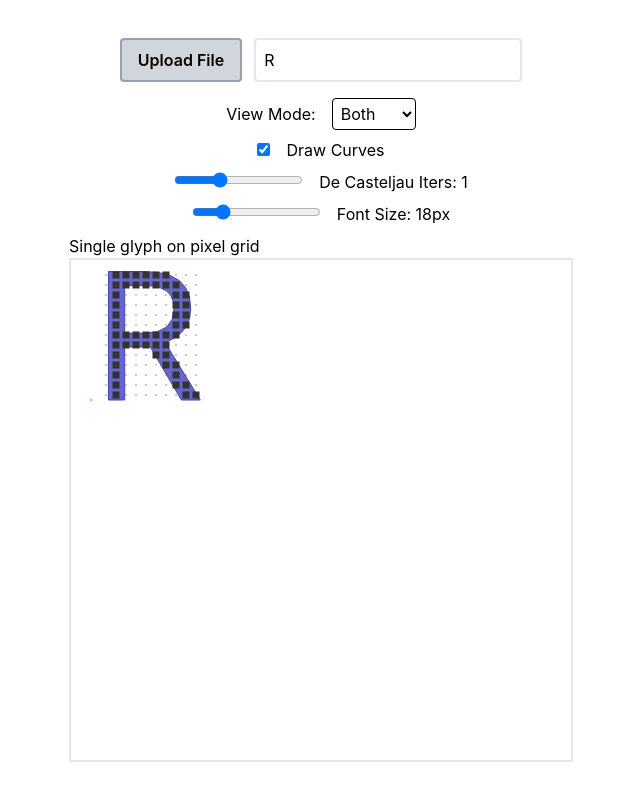
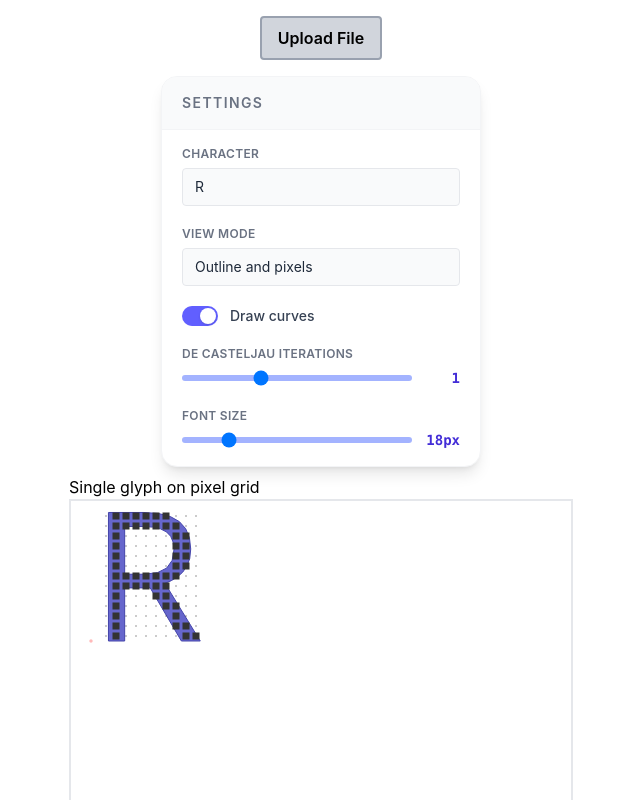
Before and after one commit to anoop901/playing-with-fonts, a React (Vite) app: page / in a window 1280 px wide. Shown: the top 800 px of the page, without its empty margins (319-959 px from the left). Built offline with nearby package versions, Linux system fonts and the light colour scheme.

Commit message:
Make settings menu look nice

```diff
--- a/src/App.tsx
+++ b/src/App.tsx
@@ -18,6 +18,11 @@ import defaultFontUrl from "./assets/NotoSans-Regular.ttf";
 import { FontRenderer } from "./util/FontRenderer";
 import { Vector2 } from "./util/Vector2";
 import clamp from "./util/clamp";
+import Input from "./components/Input";
+import Select from "./components/Select";
+import Labeled from "./components/Labeled";
+import Toggle from "./components/Toggle";
+import Slider from "./components/Slider";
 
 function App() {
   const canvasRef = useRef<HTMLCanvasElement>(null);
@@ -184,6 +189,72 @@ function App() {
     drawGlyphOnPixelGrid();
   }, [drawGlyphOnPixelGrid]);
 
+  const Settings = (
+    <div className="w-80 bg-white rounded-2xl shadow-lg border border-gray-100 overflow-hidden">
+      {/* Header */}
+      <div className="px-5 py-4 border-b border-gray-100 bg-gray-50">
+        <h2 className="text-sm font-semibold text-gray-500 uppercase tracking-widest">
+          Settings
+        </h2>
+      </div>
+
+      <div className="px-5 py-4 flex flex-col gap-5">
+        <Labeled label="Character">
+          <Input
+            type="text"
+            value={text}
+            onChange={(e) => setText(e.currentTarget.value)}
+          />
+        </Labeled>
+
+        <Labeled label="View Mode">
+          <Select
+            label="View mode"
+            value={viewMode}
+            onChange={(e) =>
+              setViewMode(
+                e.currentTarget.value as "outline" | "pixels" | "both",
+              )
+            }
+          >
+            <option value="both">Outline and pixels</option>
+            <option value="outline">Outline</option>
+            <option value="pixels">Pixels</option>
+          </Select>
+        </Labeled>
+
+        <Toggle
+          label={"Draw curves"}
+          checked={drawCurves}
+          onCheckedChange={(checked) => setDrawCurves(checked)}
+        />
+
+        {drawCurves && (
+          <Labeled label="De Casteljau Iterations">
+            <Slider
+              min={0}
+              max={3}
+              step={1}
+              value={decasteljauIters}
+              onValueChange={(value) => setDecasteljauIters(value)}
+            />
+          </Labeled>
+        )}
+
+        <Labeled label="Font Size">
+          <Slider
+            min={0}
+            max={100}
+            step={1}
+            value={fontSize}
+            format={(x) => `${x}px`}
+            onValueChange={(value) => setFontSize(value)}
+          />
+        </Labeled>
+      </div>
+    </div>
+  );
+
   return (
     <div className="min-h-full flex flex-col items-center justify-center py-4 gap-2">
       <div className="flex gap-3 items-center">
@@ -212,12 +283,6 @@ function App() {
         {selectedFile && (
           <span className="text-sm text-gray-600">{selectedFile}</span>
         )}
-        <input
-          type="text"
-          value={text}
-          className="border-2 p-2 rounded border-gray-200"
-          onChange={(e) => setText(e.currentTarget.value)}
-        />
       </div>
       {fontError && (
         <div className="px-4 py-2 rounded text-red-800 border-2 border-red-800 bg-red-200">
@@ -225,59 +290,7 @@ function App() {
         </div>
       )}
       {fontData && <div className="font-mono"></div>}
-      <div className="flex gap-4 items-baseline">
-        <label>View Mode:</label>
-        <select
-          value={viewMode}
-          onChange={(e) =>
-            setViewMode(e.currentTarget.value as "outline" | "pixels" | "both")
-          }
-          className="border p-1 rounded"
-        >
-          <option value="both">Both</option>
-          <option value="outline">Outline</option>
-          <option value="pixels">Pixels</option>
-        </select>
-      </div>
-      <div className="flex gap-4 items-baseline">
-        <input
-          name="draw-curves"
-          type="checkbox"
-          checked={drawCurves}
-          onChange={(e) => {
-            setDrawCurves(e.currentTarget.checked);
-          }}
-        />
-        <label>Draw Curves</label>
-      </div>
-      {drawCurves && (
-        <div className="flex gap-4 items-baseline">
-          <input
-            name="decasteljau-iters"
-            type="range"
-            min="0"
-            max="3"
-            value={decasteljauIters}
-            onChange={(e) => {
-              setDecasteljauIters(Number(e.currentTarget.value));
-            }}
-          />
-          <label>De Casteljau Iters: {decasteljauIters}</label>
-        </div>
-      )}
-      <div className="flex gap-4 items-baseline">
-        <input
-          name="font-size"
-          type="range"
-          min="6"
-          max="64"
-          value={fontSize}
-          onChange={(e) => {
-            setFontSize(Number(e.currentTarget.value));
-          }}
-        />
-        <label>Font Size: {fontSize}px</label>
-      </div>
+      {Settings}
       <div className="flex flex-col items-start">
         <div>Single glyph on pixel grid</div>
         <canvas
--- a/src/components/Button.tsx
+++ b/src/components/Button.tsx
@@ -9,7 +9,7 @@ export default function Button({
     <button
       className={
         "bg-gray-300 hover:bg-gray-400 px-4 py-2 rounded cursor-pointer border-gray-400 border-2 active:translate-y-1 transition font-semibold " +
-        className
+        (className ?? "")
       }
       {...props}
     >
--- /dev/null
+++ b/src/components/Input.tsx
@@ -0,0 +1,16 @@
+import type { ComponentProps } from "react";
+
+export default function Input({
+  className,
+  ...props
+}: ComponentProps<"input">) {
+  return (
+    <input
+      className={
+        "bg-gray-50 border border-gray-200 rounded px-3 py-2 text-sm text-gray-800 focus:outline-none focus:border-transparent focus:ring-2 ring-indigo-400 transition" +
+        (className ?? "")
+      }
+      {...props}
+    ></input>
+  );
+}
--- /dev/null
+++ b/src/components/Labeled.tsx
@@ -0,0 +1,16 @@
+export default function Labeled({
+  label,
+  children,
+}: {
+  label: string;
+  children: React.ReactNode;
+}) {
+  return (
+    <div className="flex flex-col gap-1.5">
+      <label className="text-xs text-gray-500 font-semibold uppercase tracking-wide">
+        {label}
+      </label>
+      {children}
+    </div>
+  );
+}
--- /dev/null
+++ b/src/components/Select.tsx
@@ -0,0 +1,19 @@
+import type { ComponentProps } from "react";
+
+export default function Select({
+  children,
+  className,
+  ...props
+}: { label: string } & ComponentProps<"select">) {
+  return (
+    <select
+      className={
+        "appearance-none bg-gray-50 border border-gray-200 rounded px-3 py-2 text-sm text-gray-800 focus:outline-none focus:border-transparent focus:ring-2 ring-indigo-400 transition " +
+        (className ?? "")
+      }
+      {...props}
+    >
+      {children}
+    </select>
+  );
+}
--- /dev/null
+++ b/src/components/Slider.tsx
@@ -0,0 +1,27 @@
+import type { ComponentProps } from "react";
+
+export default function Slider({
+  value,
+  onValueChange,
+  format,
+  ...props
+}: {
+  value: number;
+  onValueChange: (value: number) => void;
+  format?: (value: number) => string;
+} & ComponentProps<"input">) {
+  return (
+    <div className="flex items-center">
+      <input
+        type="range"
+        value={value}
+        onChange={(e) => onValueChange(Number(e.currentTarget.value))}
+        className="grow h-1.5 appearance-none bg-indigo-300 rounded-full"
+        {...props}
+      />
+      <div className="w-12 text-sm text-right text-indigo-700 font-mono font-semibold">
+        {format != null ? format(value) : value}
+      </div>
+    </div>
+  );
+}
--- /dev/null
+++ b/src/components/Toggle.tsx
@@ -0,0 +1,27 @@
+export default function Toggle({
+  label,
+  checked,
+  onCheckedChange,
+}: {
+  label: string;
+  checked: boolean;
+  onCheckedChange: (checked: boolean) => void;
+}) {
+  return (
+    <label className="flex items-center gap-3 cursor-pointer group">
+      <div className="relative">
+        <input
+          type="checkbox"
+          checked={checked}
+          onChange={(e) => onCheckedChange(e.currentTarget.checked)}
+          className="sr-only peer"
+        />
+        <div className="w-9 h-5 bg-gray-200 rounded-full peer-checked:bg-indigo-500 transition-colors" />
+        <div className="absolute top-0.5 left-0.5 w-4 h-4 bg-white rounded-full shadow transition-transform peer-checked:translate-x-4" />
+      </div>
+      <span className="text-sm font-medium text-gray-700 select-none">
+        {label}
+      </span>
+    </label>
+  );
+}
```
